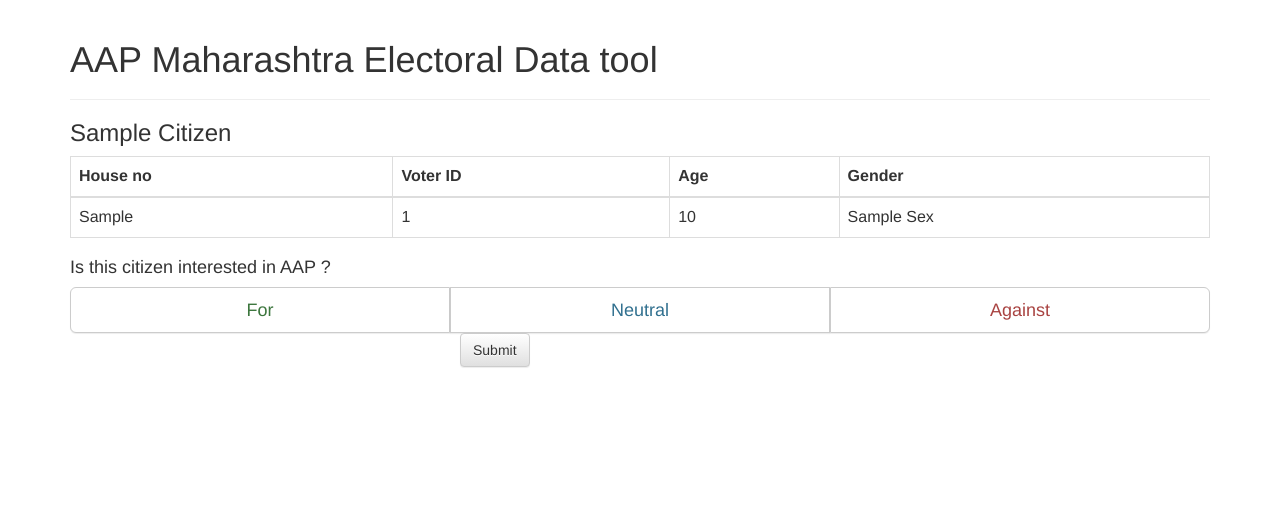
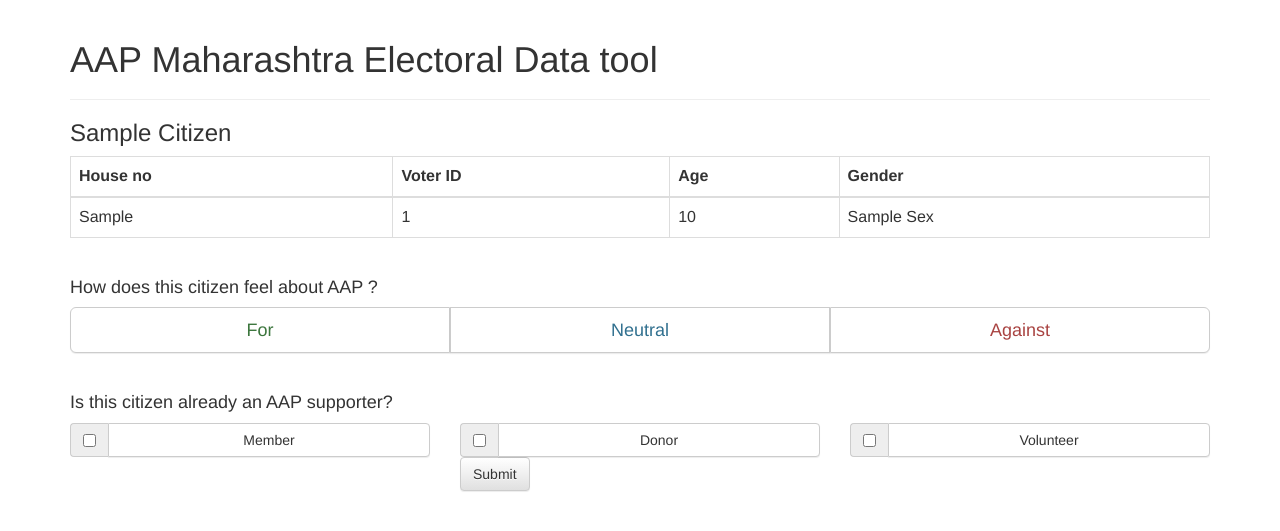
Before and after one commit to AAPMaharashtra/electoral-data, a Django app: template electoral_data/templates/electoral_data/detail.html in a window 1280 px wide; the page is wider, and only the part inside the window is pictured. Shown: the top 531 px of that part. Run offline with Django 3.2, Linux system fonts and the light colour scheme; the template is opened without the code that fills it: most values are stand-ins (such as "Sample title", 1, 10 or a date in 2020); some libraries are stand-ins or nearby versions.

Commit message:
Added type buttons in detail view

```diff
--- a/electoral_data/templates/electoral_data/detail.html
+++ b/electoral_data/templates/electoral_data/detail.html
@@ -20,7 +20,7 @@
 				</tbody>
 			</table>
 		</div>
-		<h4> Is this citizen interested in AAP ? </h4>
+		<h4 class="spacer"> How does this citizen feel about AAP ? </h4>
 		<div class="row">
 			<div class="col-sm-12">
 				<div class="btn-group btn-group-justified btn-group-lg">
@@ -28,6 +28,33 @@
 			        <a class="btn btn-default noBackground interestBtn" role="button" id="neutralBtn">Neutral</a>
 			        <a class="btn btn-default noBackground interestBtn" role="button" id="againstBtn">Against</a>
 				</div>
+			</div>
+		</div>
+		<h4 class="spacer"> Is this citizen already an AAP supporter? </h4>
+		<div class="row">
+			<div class="col-sm-4">
+			    <div class="input-group">
+			      <span class="input-group-addon">
+			        <input type="checkbox" name="isMember">
+			      </span>
+			      <button class="form-control btn btn-default noBackground typeCheck">Member</button>
+			    </div>
+			</div>
+			<div class="col-sm-4">
+			    <div class="input-group">
+			      <span class="input-group-addon">
+			        <input type="checkbox" name="isDonor">
+			      </span>
+			      <button class="form-control btn btn-default noBackground typeCheck">Donor</button>
+			    </div>
+			</div>
+			<div class="col-sm-4">
+			    <div class="input-group">
+			      <span class="input-group-addon">
+			        <input type="checkbox" name="isVolunteer">
+			      </span>
+			      <button class="form-control btn btn-default noBackground typeCheck">Volunteer</button>
+			    </div>
 			</div>
 		</div>
 		<form action="/detail/{{Citizen.id}}" method="post" class="form-horizontal" role="form">
--- a/electoral_data/templates/electoral_data/footer.html
+++ b/electoral_data/templates/electoral_data/footer.html
@@ -31,6 +31,10 @@
 	      		$(this).addClass('btn-danger');
 	      		$('#interestInput').val('against');
 	      	});
+
+	      	$('.typeCheck').click(function() {
+	      		$(this).siblings().children().trigger('click');
+	      	});
 		});
 	</script>
 </footer>
--- a/electoral_data/templates/electoral_data/header.html
+++ b/electoral_data/templates/electoral_data/header.html
@@ -17,6 +17,9 @@
     	#againstBtn.btn-default {
     		color:	#a94442;
     	}
+    	.spacer {
+    		margin-top: 40px;
+    	}
     </style>
 </head>
 <body>
```
